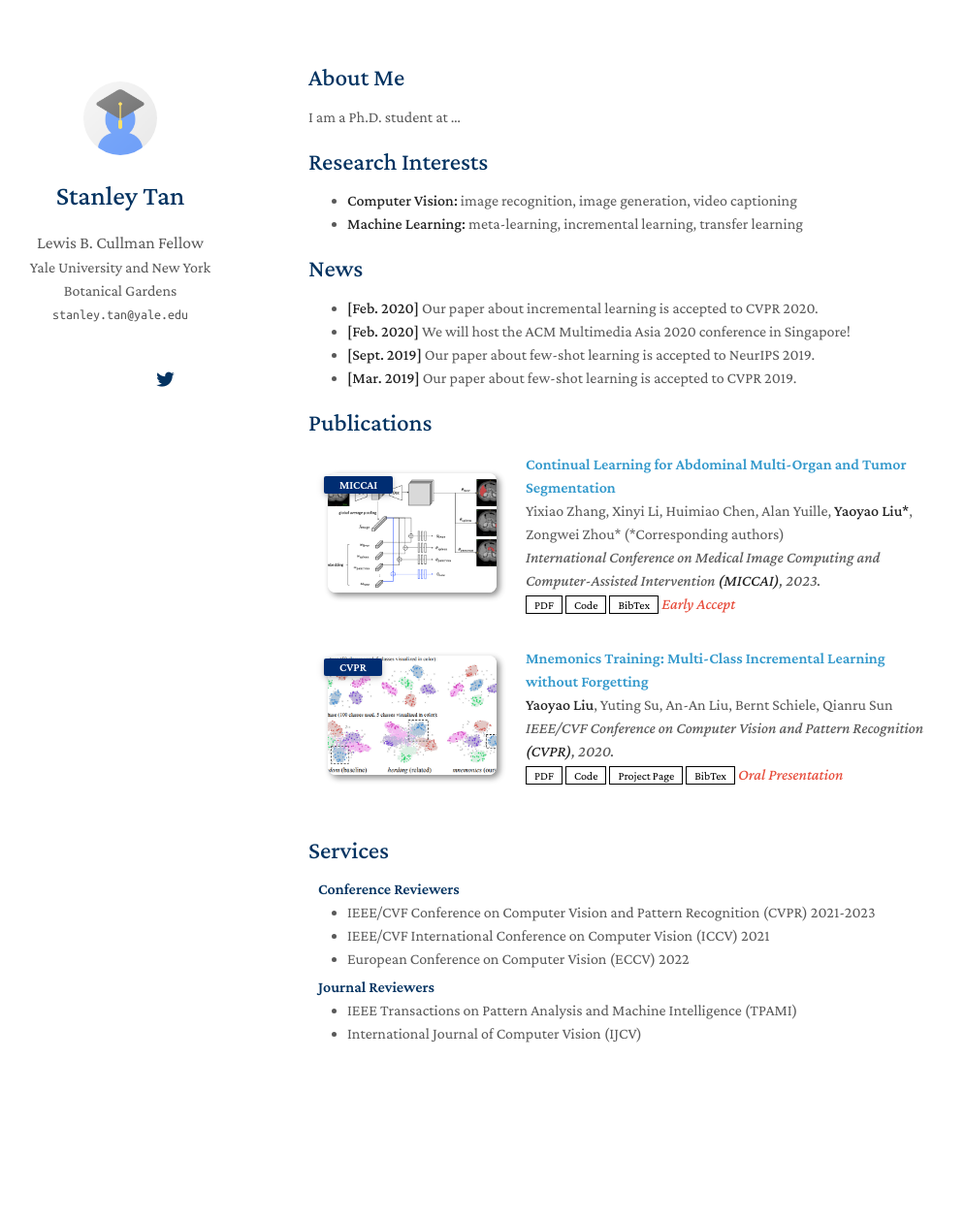
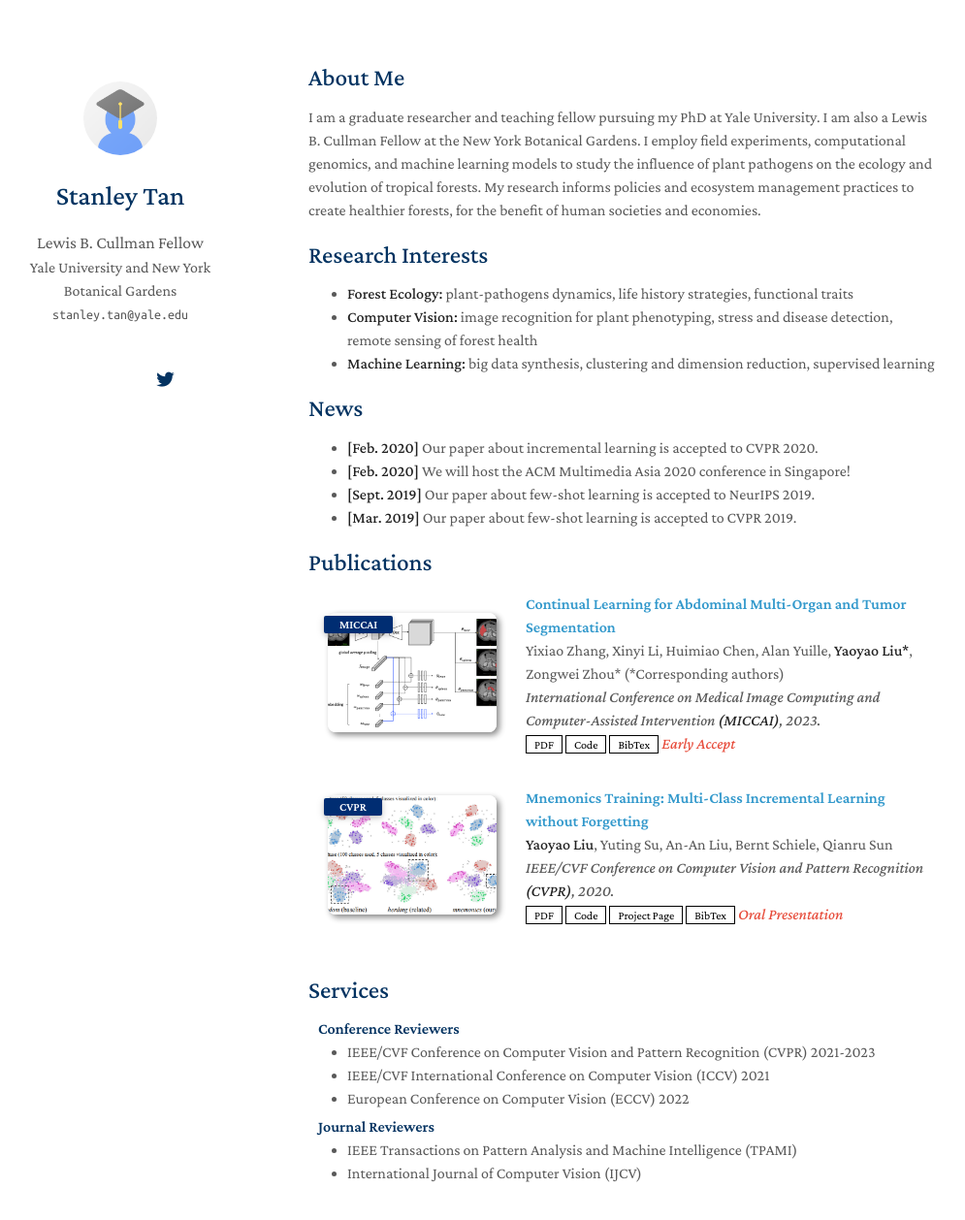
Before and after one commit to stanleytansx/stanleytansx.github.io, a Jekyll site: the page built from index.md, in a window 1280 px wide and 1316 px high. Shown: the top 1258 px of the window at 97% size, without its empty margins (152-1147 px from the left). Built offline with Jekyll 4.4.1, drawn with Linux system fonts in a browser that asks for light colours; nearby versions of some CDN libraries; a style sheet for code colours, icons or effects is not loaded; our own code applies the rules of GitHub Pages for plain Markdown files.

Commit message:
Update index.md

```diff
--- a/index.md
+++ b/index.md
@@ -4,12 +4,16 @@ layout: homepage
 
 ## About Me
 
-I am a Ph.D. student at ...
+I am a graduate researcher and teaching fellow pursuing my PhD at Yale University. I am also a Lewis B. Cullman Fellow at
+the New York Botanical Gardens. I employ field experiments, computational genomics, and machine learning models to study
+the influence of plant pathogens on the ecology and evolution of tropical forests. My research informs policies
+and ecosystem management practices to create healthier forests, for the benefit of human societies and economies.
 
 ## Research Interests
 
-- **Computer Vision:** image recognition, image generation, video captioning
-- **Machine Learning:** meta-learning, incremental learning, transfer learning
+- **Forest Ecology:** plant-pathogens dynamics, life history strategies, functional traits
+- **Computer Vision:** image recognition for plant phenotyping, stress and disease detection, remote sensing of forest health
+- **Machine Learning:** big data synthesis, clustering and dimension reduction, supervised learning
 
 ## News
 
```
